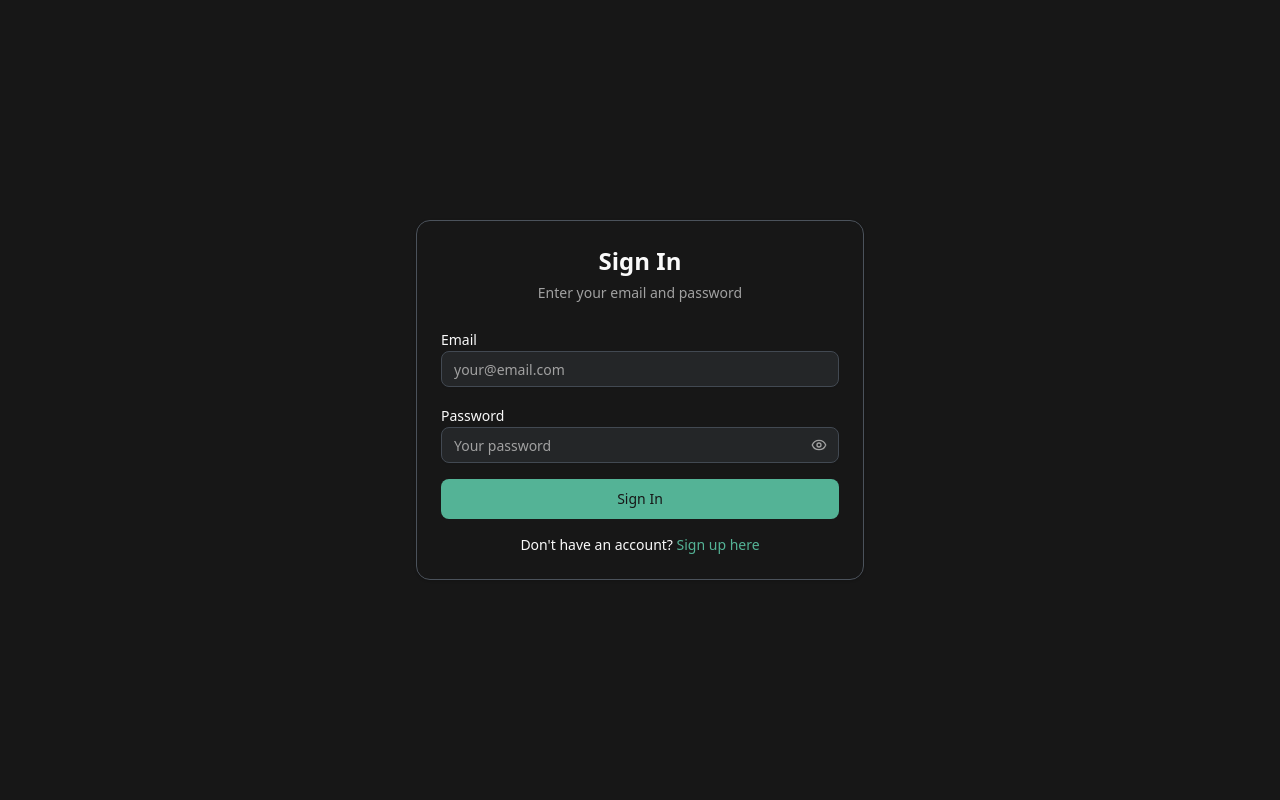
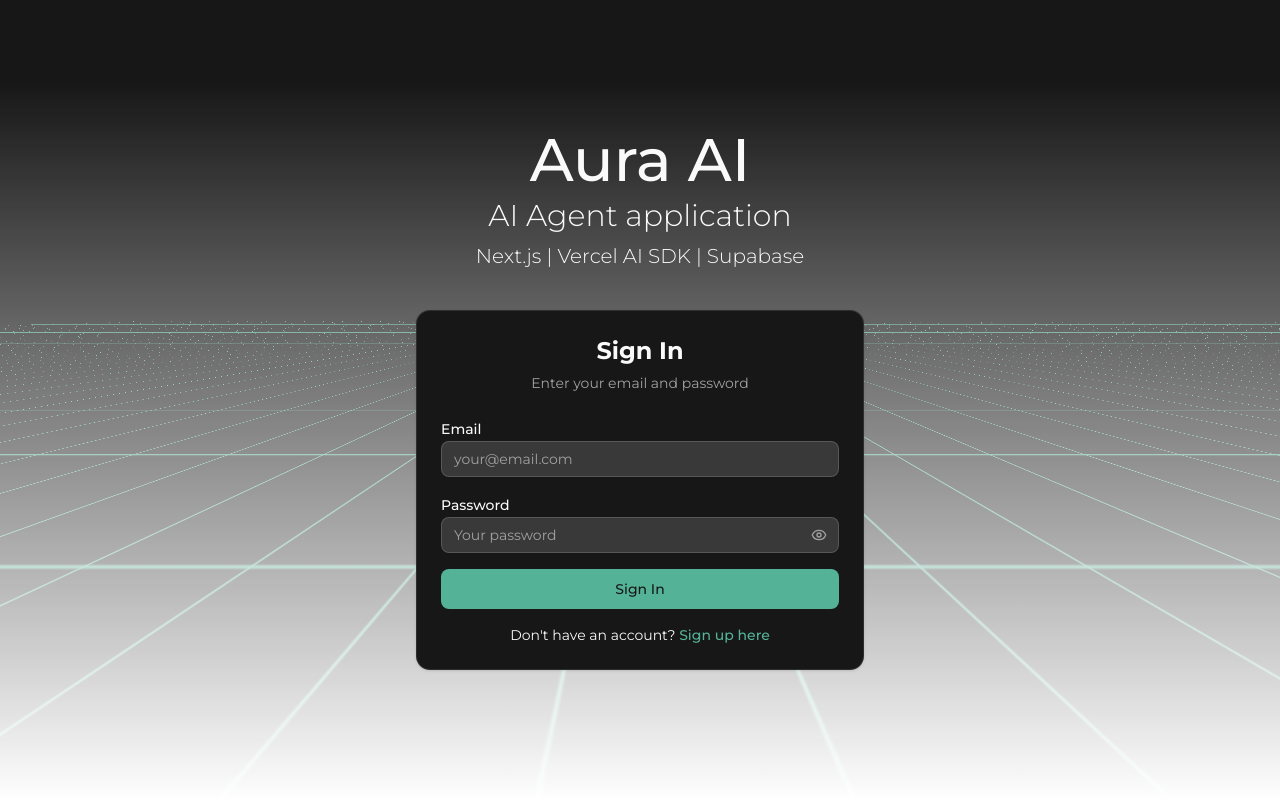
Before and after one commit to aleoterob/aura-ag, a Next.js app: page /en/login in a window 1280 px wide. Built offline with nearby package versions, Linux system fonts and the light colour scheme; no server answers.

Commit message:
feat: improve login and register pages styles

```diff
--- a/messages/en.json
+++ b/messages/en.json
@@ -14,6 +14,9 @@
     "previous": "Previous"
   },
   "auth": {
+    "appTitle": "Aura AI",
+    "appDescription": "AI Agent application",
+    "appSubtitle": "Next.js | Vercel AI SDK | Supabase",
     "login": {
       "title": "Sign In",
       "description": "Enter your email and password",
--- a/messages/es.json
+++ b/messages/es.json
@@ -14,6 +14,9 @@
     "previous": "Anterior"
   },
   "auth": {
+    "appTitle": "Aura AI",
+    "appDescription": "AI Agent application",
+    "appSubtitle": "Next.js | Vercel AI SDK | Supabase",
     "login": {
       "title": "Iniciar Sesión",
       "description": "Ingresa con tu email y contraseña",
--- a/src/app/[locale]/login/page.tsx
+++ b/src/app/[locale]/login/page.tsx
@@ -2,11 +2,13 @@
 
 import { useEffect } from "react";
 import { useRouter } from "next/navigation";
-import { useLocale } from "next-intl";
+import { useLocale, useTranslations } from "next-intl";
 import { useAuth } from "@/hooks/use-auth";
 import { LoginForm } from "@/components/login-form";
+import { RetroGrid } from "@/components/ui/retro-grid";
 
 export default function LoginPage() {
+  const t = useTranslations("auth");
   const router = useRouter();
   const locale = useLocale();
   const { isAuthenticated } = useAuth();
@@ -22,8 +24,22 @@
   }
 
   return (
-    <div className="min-h-screen flex items-center justify-center bg-card">
-      <LoginForm />
+    <div className="relative min-h-screen overflow-hidden bg-card">
+      <RetroGrid className="inset-0" />
+      <div className="relative flex flex-col z-10 min-h-screen items-center justify-center gap-10">
+        <div className="flex flex-col items-center justify-center gap-2">
+          <h1 className="text-6xl font-medium font-montserrat">
+            {t("appTitle")}
+          </h1>
+          <h2 className="text-3xl font-light font-montserrat">
+            {t("appDescription")}
+          </h2>
+          <h3 className="text-xl font-light font-montserrat">
+            {t("appSubtitle")}
+          </h3>
+        </div>
+        <LoginForm />
+      </div>
     </div>
   );
 }
--- a/src/app/[locale]/register/page.tsx
+++ b/src/app/[locale]/register/page.tsx
@@ -2,11 +2,13 @@
 
 import { useEffect } from "react";
 import { useRouter } from "next/navigation";
-import { useLocale } from "next-intl";
+import { useLocale, useTranslations } from "next-intl";
 import { useAuth } from "@/hooks/use-auth";
 import { RegisterForm } from "@/components/register-form";
+import { RetroGrid } from "@/components/ui/retro-grid";
 
 export default function RegisterPage() {
+  const t = useTranslations("auth");
   const router = useRouter();
   const locale = useLocale();
   const { isAuthenticated } = useAuth();
@@ -22,8 +24,22 @@
   }
 
   return (
-    <div className="min-h-screen flex items-center justify-center bg-card">
-      <RegisterForm />
+    <div className="relative min-h-screen overflow-hidden bg-card">
+      <RetroGrid className="inset-0" />
+      <div className="relative flex flex-col z-10 min-h-screen items-center justify-center gap-10">
+        <div className="flex flex-col items-center justify-center gap-2">
+          <h1 className="text-6xl font-medium font-montserrat">
+            {t("appTitle")}
+          </h1>
+          <h2 className="text-3xl font-light font-montserrat">
+            {t("appDescription")}
+          </h2>
+          <h3 className="text-xl font-light font-montserrat">
+            {t("appSubtitle")}
+          </h3>
+        </div>
+        <RegisterForm />
+      </div>
     </div>
   );
 }
--- a/src/app/globals.css
+++ b/src/app/globals.css
@@ -1,7 +1,5 @@
 @import "tailwindcss";
 @import "tw-animate-css";
-
-@custom-variant dark (&:is(.dark *));
 
 @theme inline {
   --color-background: var(--background);
@@ -42,13 +40,22 @@
   --radius-md: calc(var(--radius) - 2px);
   --radius-lg: var(--radius);
   --radius-xl: calc(var(--radius) + 4px);
+  --animate-grid: grid 15s linear infinite;
+  @keyframes grid {
+    0% {
+      transform: translateY(-50%);
+    }
+    100% {
+      transform: translateY(0);
+    }
+  }
 }
 
 :root {
-  --radius: 0.625rem;
-  --background: oklch(0.1448 0 0);
+  --radius: 0.65rem;
+  --background: oklch(1 0 0);
   --foreground: oklch(0.145 0 0);
-  --card: oklch(0.2046 0 0);
+  --card: oklch(1 0 0);
   --card-foreground: oklch(0.145 0 0);
   --popover: oklch(1 0 0);
   --popover-foreground: oklch(0.145 0 0);
@@ -58,17 +65,18 @@
   --secondary-foreground: oklch(0.205 0 0);
   --muted: oklch(0.97 0 0);
   --muted-foreground: oklch(0.556 0 0);
-  --accent: oklch(0.97 0 0);
+  --accent: oklch(0.7 0.1 171);
   --accent-foreground: oklch(0.205 0 0);
   --destructive: oklch(0.577 0.245 27.325);
-  --border: oklch(0.4347 0.0173 255.18);
-  --input: oklch(0.4021 0.0173 255.18);
+  --border: oklch(0.922 0 0);
+  --input: oklch(0.922 0 0);
   --ring: oklch(0.708 0 0);
   --chart-1: oklch(0.646 0.222 41.116);
   --chart-2: oklch(0.6 0.118 184.704);
   --chart-3: oklch(0.398 0.07 227.392);
   --chart-4: oklch(0.828 0.189 84.429);
   --chart-5: oklch(0.769 0.188 70.08);
+  --radius: 0.625rem;
   --sidebar: oklch(0.985 0 0);
   --sidebar-foreground: oklch(0.145 0 0);
   --sidebar-primary: oklch(0.205 0 0);
@@ -77,34 +85,33 @@
   --sidebar-accent-foreground: oklch(0.205 0 0);
   --sidebar-border: oklch(0.922 0 0);
   --sidebar-ring: oklch(0.708 0 0);
-  --user-message-background: oklch(0.2679 0.0333 291.63);
 }
 
 .dark {
-  --background: oklch(0.1448 0 0);
+  --background: oklch(0.145 0 0);
   --foreground: oklch(0.985 0 0);
-  --card: oklch(0.2046 0 0);
+  --card: oklch(0.205 0 0);
   --card-foreground: oklch(0.985 0 0);
   --popover: oklch(0.205 0 0);
   --popover-foreground: oklch(0.985 0 0);
-  --primary: oklch(0.7 0.1 171);
+  --primary: oklch(0.922 0 0);
   --primary-foreground: oklch(0.205 0 0);
   --secondary: oklch(0.269 0 0);
   --secondary-foreground: oklch(0.985 0 0);
   --muted: oklch(0.269 0 0);
   --muted-foreground: oklch(0.708 0 0);
-  --accent: oklch(0.269 0 0);
+  --accent: oklch(0.7 0.1 171);
   --accent-foreground: oklch(0.985 0 0);
   --destructive: oklch(0.704 0.191 22.216);
-  --border: oklch(0.4347 0.0173 255.18);
-  --input: oklch(0.4021 0.0173 255.18);
+  --border: oklch(1 0 0 / 10%);
+  --input: oklch(1 0 0 / 15%);
   --ring: oklch(0.556 0 0);
   --chart-1: oklch(0.488 0.243 264.376);
   --chart-2: oklch(0.696 0.17 162.48);
   --chart-3: oklch(0.769 0.188 70.08);
   --chart-4: oklch(0.627 0.265 303.9);
   --chart-5: oklch(0.645 0.246 16.439);
-  --sidebar: oklch(0.2427 0.0392 304.3);
+  --sidebar: oklch(0.205 0 0);
   --sidebar-foreground: oklch(0.985 0 0);
   --sidebar-primary: oklch(0.488 0.243 264.376);
   --sidebar-primary-foreground: oklch(0.985 0 0);
@@ -112,15 +119,19 @@
   --sidebar-accent-foreground: oklch(0.985 0 0);
   --sidebar-border: oklch(1 0 0 / 10%);
   --sidebar-ring: oklch(0.556 0 0);
-  --user-message-background: oklch(0.3094 0.0588 304.78);
 }
 
 @layer base {
+  html {
+    scroll-behavior: smooth;
+    scroll-padding-top: 7rem;
+  }
   * {
     @apply border-border outline-ring/50;
   }
   body {
-    @apply bg-background text-foreground;
+    @apply bg-background text-foreground overflow-x-hidden;
+    font-family: var(--font-montserrat), sans-serif;
   }
 }
 
--- a/src/app/layout.tsx
+++ b/src/app/layout.tsx
@@ -1,10 +1,11 @@
 import type { Metadata } from "next";
-import { Geist, Geist_Mono } from "next/font/google";
+import { Geist_Mono, Montserrat } from "next/font/google";
 import "./globals.css";
 
-const geistSans = Geist({
-  variable: "--font-geist-sans",
+const montserrat = Montserrat({
+  variable: "--font-montserrat",
   subsets: ["latin"],
+  weight: ["100", "200", "300", "400", "500", "600", "700", "800", "900"],
 });
 
 const geistMono = Geist_Mono({
@@ -25,7 +26,7 @@
   return (
     <html suppressHydrationWarning>
       <body
-        className={`${geistSans.variable} ${geistMono.variable} antialiased`}
+        className={`${montserrat.variable} ${geistMono.variable} antialiased`}
         suppressHydrationWarning
       >
         {children}
--- a/src/components/login-form.tsx
+++ b/src/components/login-form.tsx
@@ -105,7 +105,12 @@
             </div>
           </div>
 
-          <Button type="submit" className="w-full" size="lg" disabled={loading}>
+          <Button
+            type="submit"
+            className="w-full bg-accent hover:bg-accent/90"
+            size="lg"
+            disabled={loading}
+          >
             {loading ? t("submitting") : t("submit")}
           </Button>
 
@@ -114,7 +119,7 @@
               {t("noAccount")}{" "}
               <Link
                 href={`/${locale}/register`}
-                className="text-primary hover:text-primary/90 font-medium"
+                className="text-accent hover:text-accent/90 font-medium"
               >
                 {t("registerLink")}
               </Link>
--- a/src/components/register-form.tsx
+++ b/src/components/register-form.tsx
@@ -120,7 +120,12 @@
             </div>
           </div>
 
-          <Button type="submit" className="w-full" size="lg" disabled={loading}>
+          <Button
+            type="submit"
+            className="w-full bg-accent hover:bg-accent/90"
+            size="lg"
+            disabled={loading}
+          >
             {loading ? t("submitting") : t("submit")}
           </Button>
 
@@ -129,7 +134,7 @@
               {t("hasAccount")}{" "}
               <Link
                 href={`/${locale}/login`}
-                className="text-primary hover:text-primary/90 font-medium"
+                className="text-accent hover:text-accent/90 font-medium"
               >
                 {t("loginLink")}
               </Link>
--- /dev/null
+++ b/src/components/ui/retro-grid.tsx
@@ -0,0 +1,69 @@
+import { cn } from "@/lib/utils";
+
+interface RetroGridProps extends React.HTMLAttributes<HTMLDivElement> {
+  /**
+   * Additional CSS classes to apply to the grid container
+   */
+  className?: string;
+  /**
+   * Rotation angle of the grid in degrees
+   * @default 65
+   */
+  angle?: number;
+  /**
+   * Grid cell size in pixels
+   * @default 60
+   */
+  cellSize?: number;
+  /**
+   * Grid opacity value between 0 and 1
+   * @default 0.5
+   */
+  opacity?: number;
+  /**
+   * Grid line color in light mode
+   * @default "gray"
+   */
+  lightLineColor?: string;
+  /**
+   * Grid line color in dark mode
+   * @default "gray"
+   */
+  darkLineColor?: string;
+}
+
+export function RetroGrid({
+  className,
+  angle = 65,
+  cellSize = 60,
+  opacity = 1,
+  lightLineColor = "var(--accent)",
+  darkLineColor = "var(--accent)",
+  ...props
+}: RetroGridProps) {
+  const gridStyles = {
+    "--grid-angle": `${angle}deg`,
+    "--cell-size": `${cellSize}px`,
+    "--opacity": opacity,
+    "--light-line": lightLineColor,
+    "--dark-line": darkLineColor,
+  } as React.CSSProperties;
+
+  return (
+    <div
+      className={cn(
+        "pointer-events-none absolute size-full overflow-hidden [perspective:200px]",
+        `opacity-[var(--opacity)]`,
+        className
+      )}
+      style={gridStyles}
+      {...props}
+    >
+      <div className="absolute inset-0 [transform:rotateX(var(--grid-angle))]">
+        <div className="animate-grid [inset:0%_0px] [margin-left:-200%] [height:300vh] [width:600vw] [transform-origin:100%_0_0] [background-image:linear-gradient(to_right,var(--light-line)_1px,transparent_0),linear-gradient(to_bottom,var(--light-line)_1px,transparent_0)] [background-size:var(--cell-size)_var(--cell-size)] [background-repeat:repeat] dark:[background-image:linear-gradient(to_right,var(--dark-line)_1px,transparent_0),linear-gradient(to_bottom,var(--dark-line)_1px,transparent_0)]" />
+      </div>
+
+      <div className="absolute inset-0 bg-gradient-to-t from-white to-transparent to-90% dark:from-black" />
+    </div>
+  );
+}
```
Also changed, not shown: components.json.
